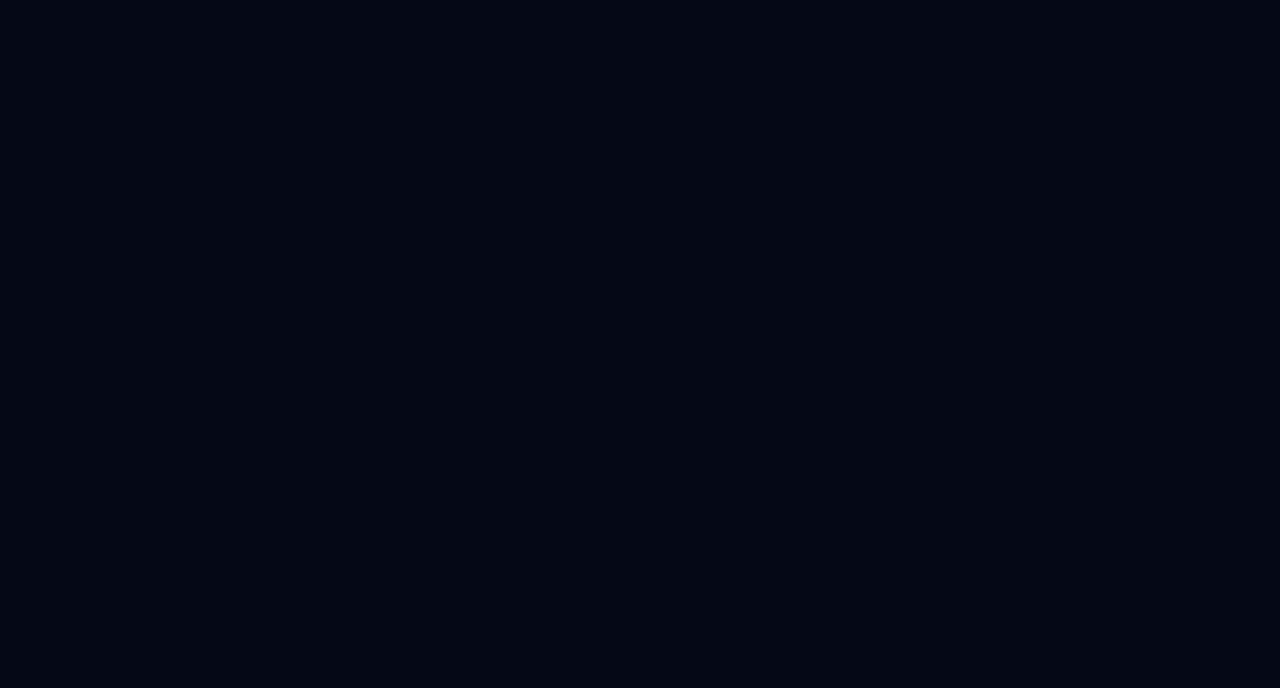
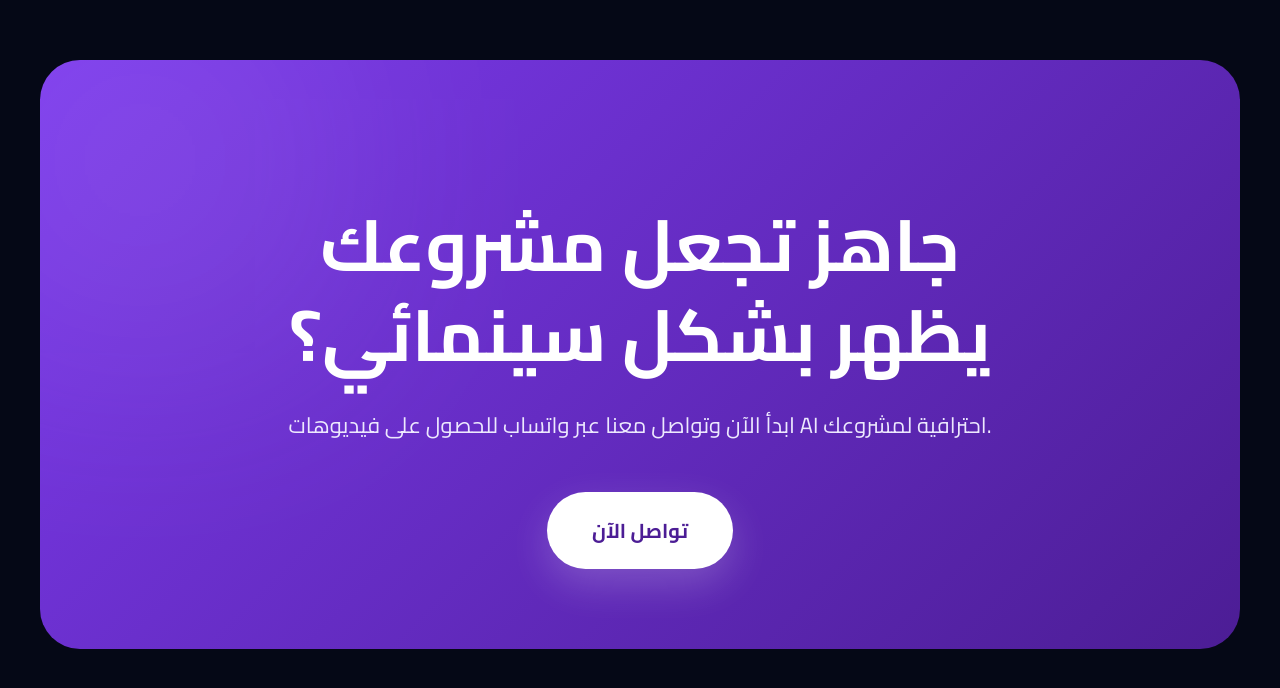
Before and after one commit to mrmustafabadr-max/Aipudio-landing, a React (Vite) app: page / in a window 1280 px wide. Shown: the part 5998-6686 px from the top of the page. Before the commit the page ends 5938 px from the top, so only its background shows below. Built offline with nearby package versions, Linux system fonts and the light colour scheme.

Commit message:
Update App.jsx

```diff
--- a/src/App.jsx
+++ b/src/App.jsx
@@ -795,6 +795,132 @@ function App() {
         </div>
 
       </section>
+            {/* FINAL CTA */}
+
+      <section
+        style={{
+          padding: '120px 20px',
+        }}
+      >
+
+        <div
+          style={{
+            maxWidth: '1200px',
+            margin: 'auto',
+
+            background:
+              'linear-gradient(135deg,#7c3aed,#4c1d95)',
+
+            borderRadius: '40px',
+
+            padding: '80px 30px',
+
+            textAlign: 'center',
+
+            position: 'relative',
+            overflow: 'hidden',
+          }}
+        >
+
+          {/* GLOW */}
+
+          <div
+            style={{
+              position: 'absolute',
+              width: '400px',
+              height: '400px',
+              background: 'white',
+              opacity: 0.08,
+              filter: 'blur(120px)',
+              top: '-100px',
+              left: '-100px',
+            }}
+          />
+
+          <div
+            style={{
+              position: 'relative',
+              zIndex: 2,
+            }}
+          >
+
+            <h2
+              style={{
+                fontSize: 'clamp(42px,6vw,72px)',
+                lineHeight: 1.25,
+                marginBottom: '25px',
+              }}
+            >
+              جاهز تجعل مشروعك
+              <br />
+              يظهر بشكل سينمائي؟
+            </h2>
+
+            <p
+              style={{
+                maxWidth: '750px',
+                margin: '0 auto',
+                lineHeight: 1.9,
+                fontSize: '22px',
+                color: '#ede9fe',
+              }}
+            >
+              ابدأ الآن وتواصل معنا عبر واتساب للحصول على فيديوهات
+              AI احترافية لمشروعك.
+            </p>
+
+            <a
+              href='https://wa.me/201005825888?text=مرحبًا فريق Aipudio 👋%0A%0Aنوع النشاط:%0Aالباقة المختارة:%0A%0Aوأرغب في بدء تنفيذ فيديوهات AI سينمائية لمشروعي.'
+
+              onMouseEnter={(e) => {
+                e.currentTarget.style.transform =
+                  'translateY(-4px) scale(1.03)'
+
+                e.currentTarget.style.boxShadow =
+                  '0 25px 60px rgba(255,255,255,0.35)'
+              }}
+
+              onMouseLeave={(e) => {
+                e.currentTarget.style.transform =
+                  'translateY(0px) scale(1)'
+
+                e.currentTarget.style.boxShadow =
+                  '0 15px 40px rgba(255,255,255,0.2)'
+              }}
+
+              style={{
+                display: 'inline-block',
+
+                marginTop: '45px',
+
+                background: 'white',
+
+                color: '#4c1d95',
+
+                padding: '20px 45px',
+
+                borderRadius: '999px',
+
+                textDecoration: 'none',
+
+                fontWeight: 'bold',
+
+                fontSize: '20px',
+
+                transition: '0.3s',
+
+                boxShadow:
+                  '0 15px 40px rgba(255,255,255,0.2)',
+              }}
+            >
+              تواصل الآن
+            </a>
+
+          </div>
+
+        </div>
+
+      </section>
       {/* FLOATING WHATSAPP */}
 
       <a
```
